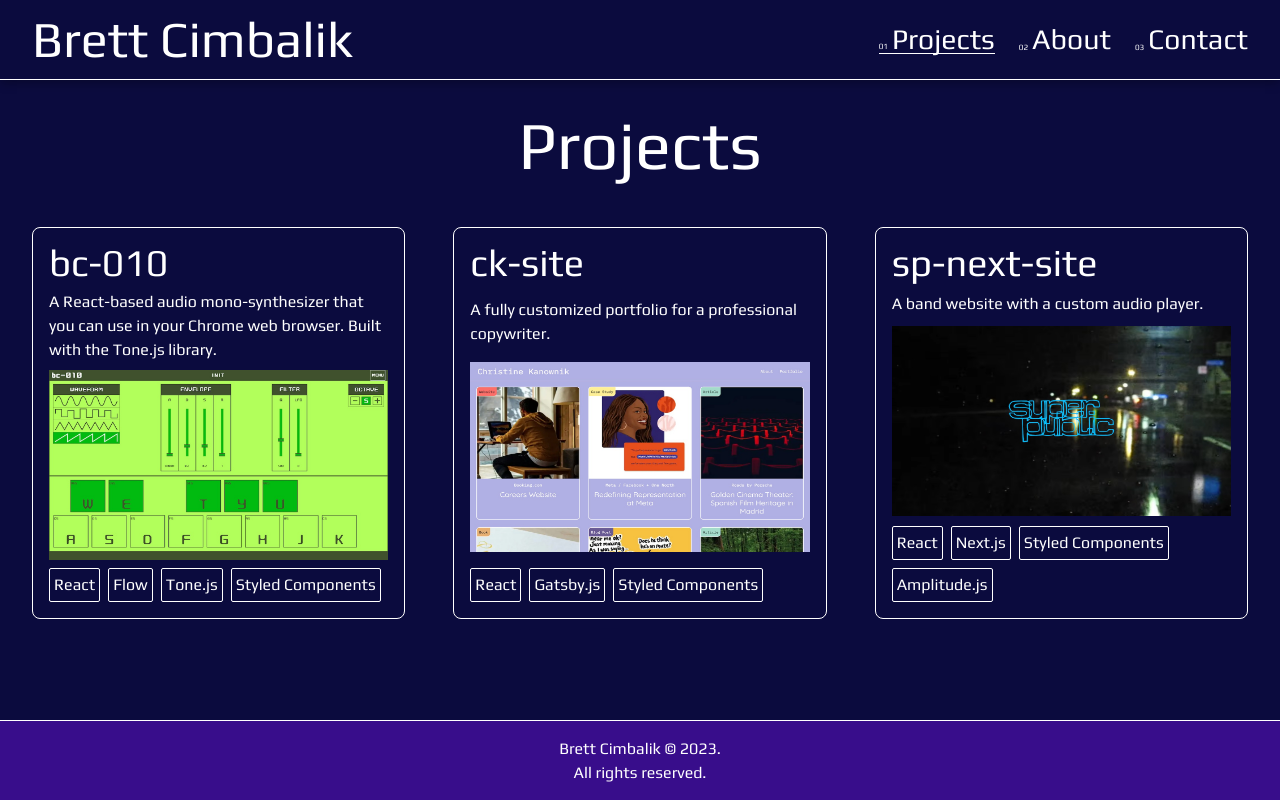
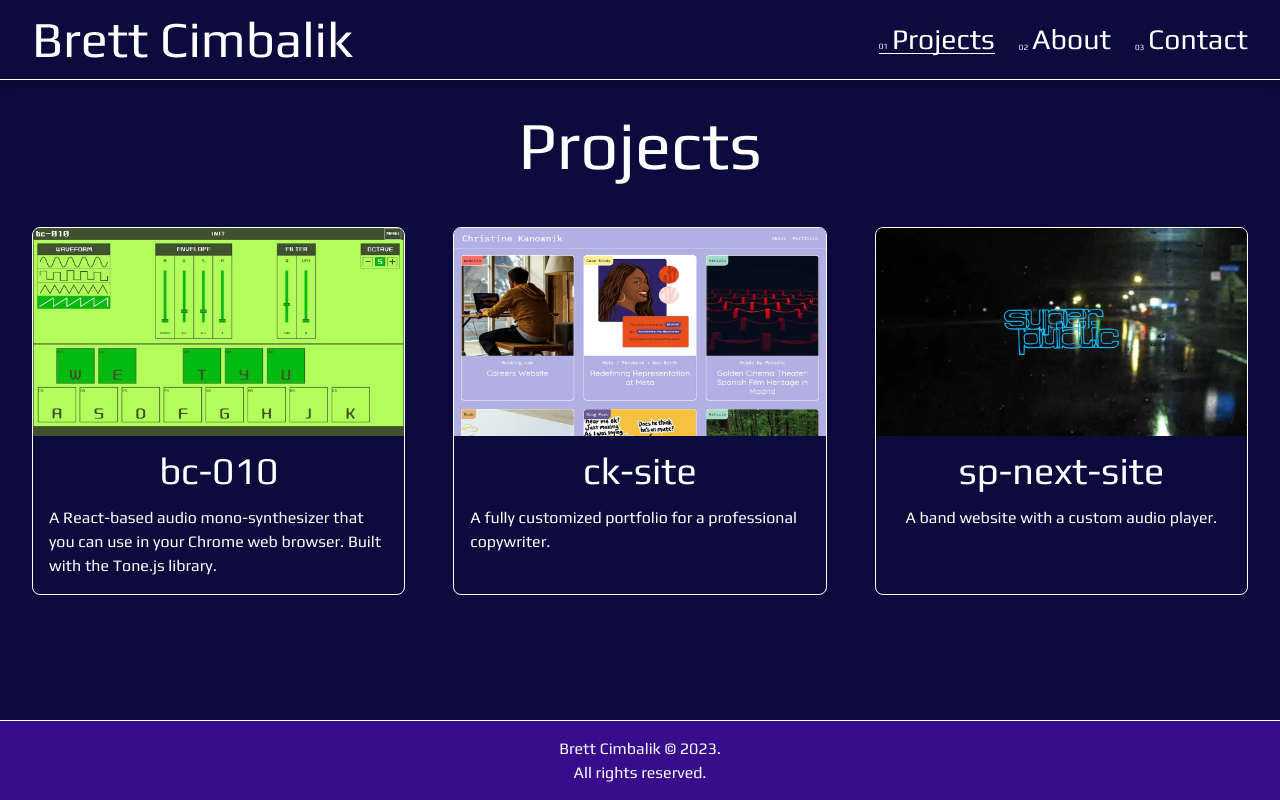
Before and after one commit to bcimbali/my-site-2, a Next.js app: page /projects in a window 1280 px wide. Built offline with nearby package versions, Linux system fonts and the light colour scheme.

Commit message:
feat(component): tweaks to the ProjectCards

```diff
--- a/src/components/ProjectCard/index.tsx
+++ b/src/components/ProjectCard/index.tsx
@@ -12,34 +12,35 @@ const CardContainer = styled.li`
     display: flex;
     flex-direction: column;
     max-width: 27.5rem;
+    overflow: hidden;
   `}
 `;
 
-const ChipsContainer = styled.ul`
-  ${({ theme: { mediaQuery } }) => css`
-    display: flex;
-    flex-wrap: wrap;
-    gap: 0.5rem;
-    justify-content: center;
-    list-style-type: none;
-    padding: 0;
+// const ChipsContainer = styled.ul`
+//   ${({ theme: { mediaQuery } }) => css`
+//     display: flex;
+//     flex-wrap: wrap;
+//     gap: 0.5rem;
+//     justify-content: center;
+//     list-style-type: none;
+//     padding: 0;
 
-    ${mediaQuery('md')`
-      justify-content: unset
-    `}
-  `}
-`;
+//     ${mediaQuery('md')`
+//       justify-content: unset
+//     `}
+//   `}
+// `;
 
-const Chip = styled.li`
-  ${({ theme: { themeColors } }) => css`
-    border: 1px solid ${themeColors.body};
-    border-radius: 2px;
-    color: ${themeColors.body};
-    padding: 0.25rem;
-  `}
-`;
+// const Chip = styled.li`
+//   ${({ theme: { themeColors } }) => css`
+//     border: 1px solid ${themeColors.body};
+//     border-radius: 2px;
+//     color: ${themeColors.body};
+//     padding: 0.25rem;
+//   `}
+// `;
 
-const ChipText = styled.p``;
+// const ChipText = styled.p``;
 
 const Description = styled.p`
   ${({ theme: { mediaQuery, themeColors } }) => css`
@@ -61,24 +62,30 @@ const ImgContainer = styled.div`
   `}
 `;
 
-const OuterCardLink = styled(Link)`
-  ${({ theme: { mediaQuery } }) => css`
+const InnerContentContainer = styled.div`
   align-items: center;
   display: flex;
   flex: 1 0 auto;
   flex-direction: column;
-    gap: 0.5rem;
-    justify-content: space-between;
+  gap: 1rem;
+  justify-content: flex-start;
   padding: 1rem;
-    ${mediaQuery('md')`
-      align-items: unset
-    `}
-  `}
+`;
+
+const OuterCardLink = styled(Link)`
+  display: flex;
+  flex: 1 0 auto;
+  flex-direction: column;
 `;
 
 const Title = styled.h3`
-  ${({ theme: { themeColors } }) => css`
+  ${({ theme: { mediaQuery, themeColors } }) => css`
     color: ${themeColors.headings};
+    text-align: center;
+
+    ${mediaQuery('lg')`
+
+    `}
   `}
 `;
 
@@ -100,23 +107,26 @@ const ProjectCard = ({
   title
 }: ProjectCardTypes) => {
   console.log('In index.tsx, this is codeLink: ', codeLink);
+  console.log('In index.tsx, this is techStack: ', techStack);
   return (
     <CardContainer>
       <OuterCardLink href={liveLink} target="_blank">
-        <Title>{title}</Title>
-        <Description>{description}</Description>
         {!!image && (
           <ImgContainer>
             <Image alt={title} src={image} fill={true} />
           </ImgContainer>
         )}
-        <ChipsContainer>
+        <InnerContentContainer>
+          <Title>{title}</Title>
+          <Description>{description}</Description>
+          {/* <ChipsContainer>
             {techStack.map((technology) => (
               <Chip key={`${title}-${technology}`}>
                 <ChipText>{technology}</ChipText>
               </Chip>
             ))}
-        </ChipsContainer>
+          </ChipsContainer> */}
+        </InnerContentContainer>
       </OuterCardLink>
     </CardContainer>
   );
```
Lines whose indentation alone changed are shown as unchanged.
